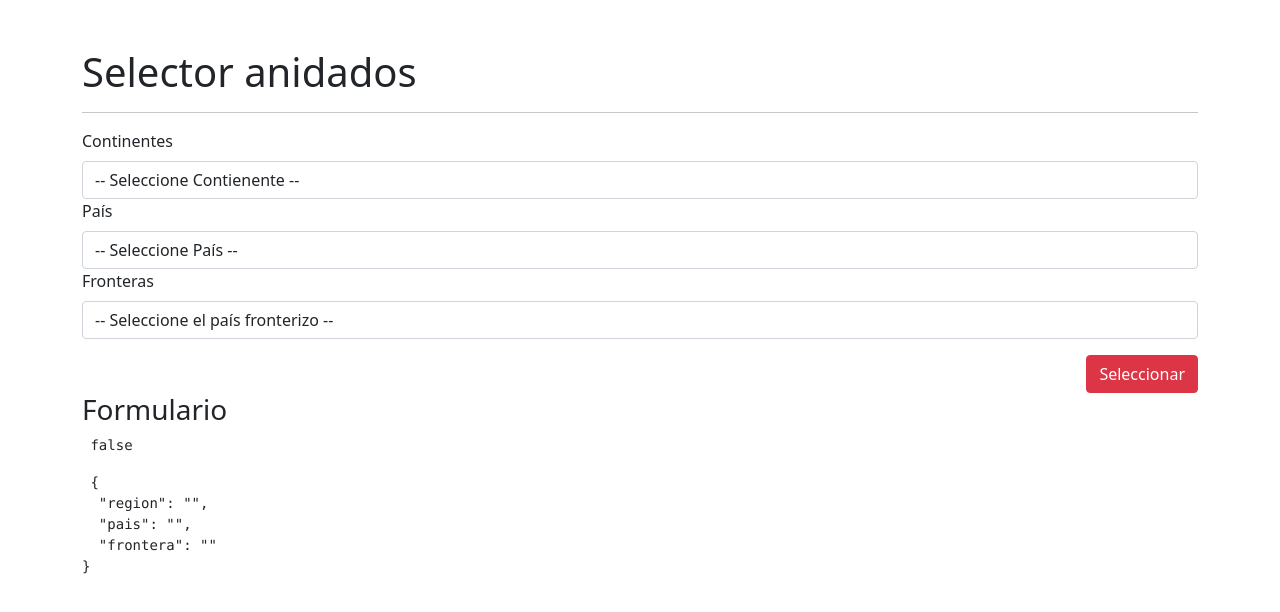
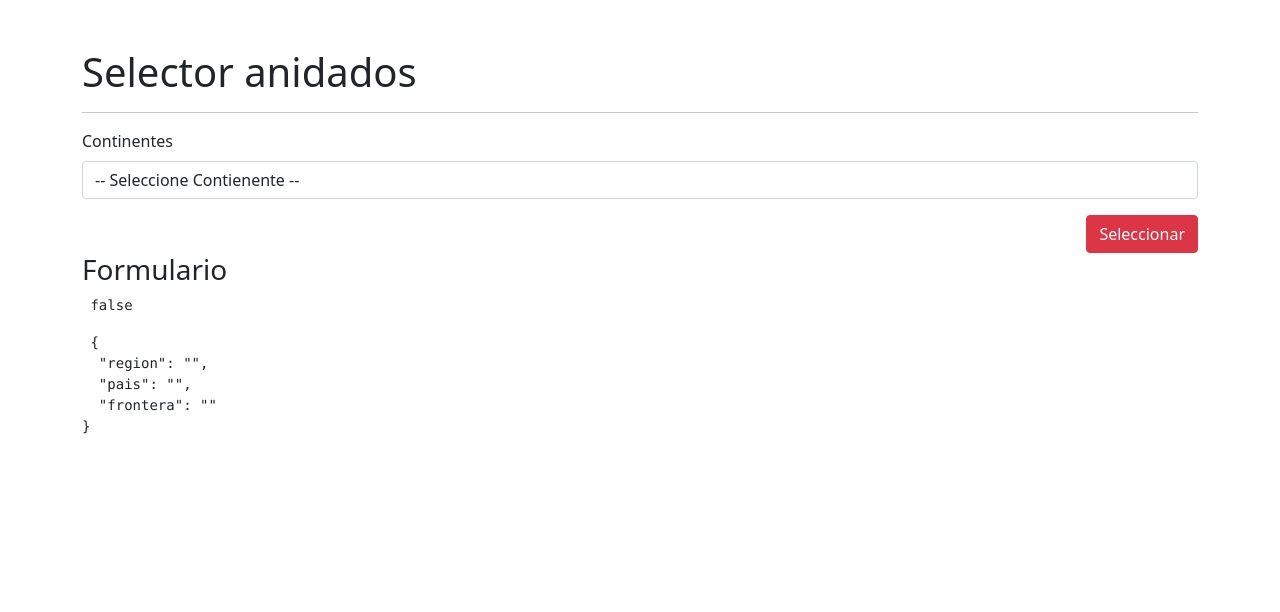
Before and after one commit to MilthonB/Angular-practicas, an Angular app in the folder 07-selectoresApp/: page /selector/selector in a window 1280 px wide. Shown: the top 612 px of the page. Built offline with nearby package versions, Linux system fonts and the light colour scheme.

Commit message:
condiciones de muestra para los selectores

```diff
--- a/07-selectoresApp/src/app/paises/pages/selector-paises/selector-paises.component.html
+++ b/07-selectoresApp/src/app/paises/pages/selector-paises/selector-paises.component.html
@@ -18,7 +18,15 @@
         </div>
     </div>
 
-    <div class="row">
+    <div class="row mt-2" *ngIf="cargando">
+        <div class="col">
+            <div class="alert alert-primary">
+                Cargando...
+            </div>
+        </div>
+    </div>
+
+    <div class="row"  *ngIf="paises.length > 0">
         <div class="col">
             <label class="form-label">País</label>
             <select class="form-control"
@@ -33,7 +41,7 @@
     </div>
 
 
-    <div class="row">
+    <div class="row" *ngIf="fronteras.length > 0">
         <div class="col">
             <label class="form-label">Fronteras</label>
             <select class="form-control"
--- a/07-selectoresApp/src/app/paises/pages/selector-paises/selector-paises.component.ts
+++ b/07-selectoresApp/src/app/paises/pages/selector-paises/selector-paises.component.ts
@@ -18,6 +18,7 @@
   paises   : PaisSmall[] = [];
   fronteras: string[] = [];
 
+  cargando: boolean = false;
 
   miFormulario: FormGroup = this.fb.group(
     {
@@ -43,11 +44,13 @@
         .pipe(
           tap( (_)  => {
             this.miFormulario.get('pais')?.reset('');
+            this.cargando = true;
           }),
           switchMap( region => {
             return this.paisesService.getPaisesPorRegion(region)
           })
         ).subscribe( paises => {
+          this.cargando = false;
             console.log('paises',paises);
             this.paises = paises;
         })
@@ -55,11 +58,13 @@
     this.miFormulario.get('pais')?.valueChanges
         .pipe(
           tap((_) => {
+            this.cargando = true;
             this.fronteras = ['-- Seleccione el país fronterizo --'];
             this.miFormulario.get('frontera')?.reset();
           }),
           switchMap( codigo => this.paisesService.getPaisPorCodigo(codigo))
         ).subscribe( pais => {
+          this.cargando = false;
           console.log(pais)
           this.fronteras = pais?.borders || [];
         })
```
